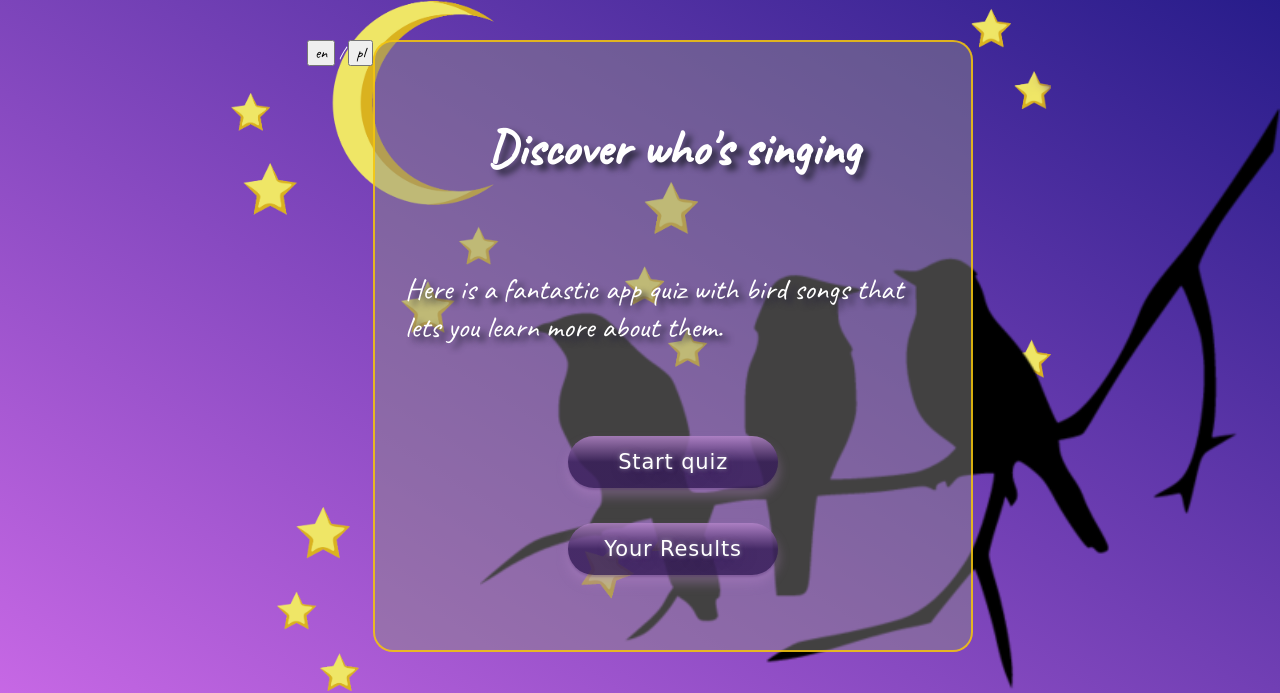
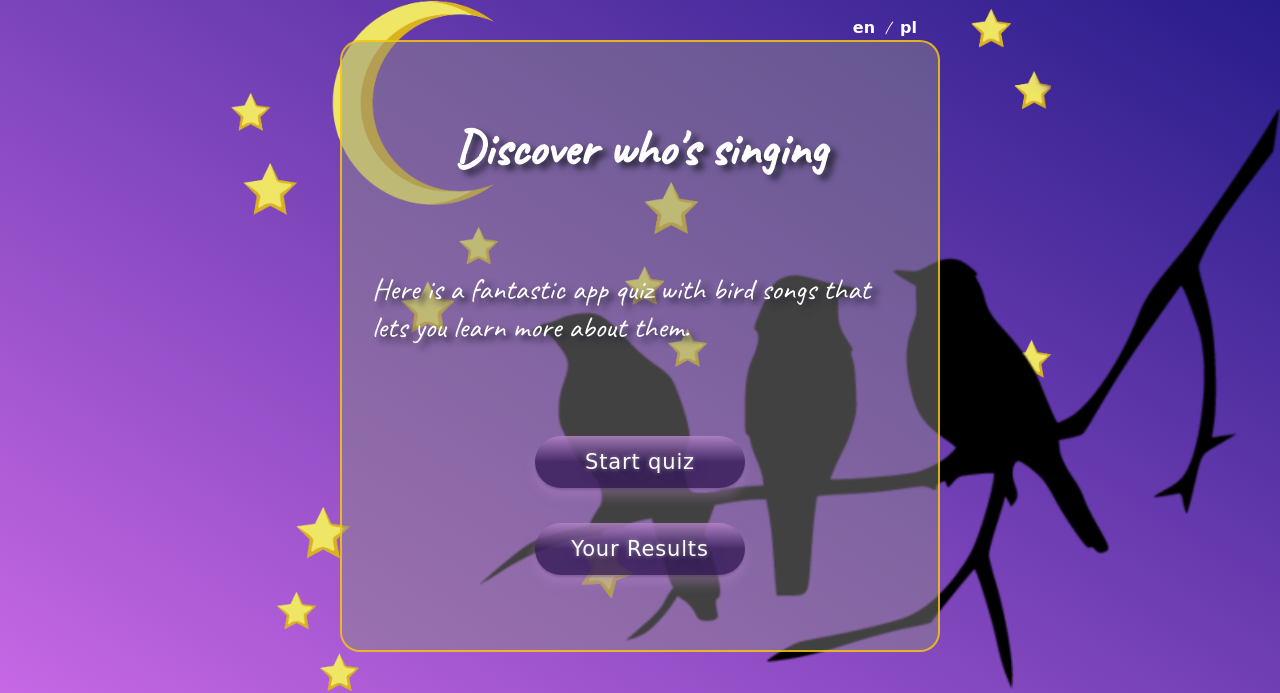
Before and after one commit to MarinaTripetska/song-bird, a website: page songbird/src/index.html in a window 1280 px wide. Shown: the top 693 px of the page. Drawn offline with nearby package versions, Linux system fonts and the light colour scheme; files that its build step writes are made by us from their sources; files whose address does not match are found by name; a web font is replaced by a local one.

Commit message:
feat: add styles for lang btn

```diff
--- a/songbird/src/index.html
+++ b/songbird/src/index.html
@@ -4,7 +4,6 @@
     <meta charset="UTF-8" />
     <meta http-equiv="X-UA-Compatible" content="IE=edge" />
     <meta name="viewport" content="width=device-width, initial-scale=1.0" />
-    <title>Song Bird App</title>
     <link
       rel="shortcut icon"
       type="image/ico"
@@ -17,15 +16,16 @@
       rel="stylesheet"
     />
     <link rel="stylesheet" href="style.css" />
+    <title>Song Bird App</title>
   </head>
   <body class="body">
     <main class="main">
-      <p>
-        <button class="english-btn" type="button">en</button>
-        /
-        <button class="polish-btn" type="button">pl</button>
-      </p>
       <div class="main__thumb">
+        <div class="i18n">
+          <button class="i18n__btn english-btn" type="button">en</button>
+          /
+          <button class="i18n__btn polish-btn" type="button">pl</button>
+        </div>
         <h1 class="main__title">Discover who's singing</h1>
         <p class="main__desc">
           Here is a fantastic app quiz with bird songs that lets you learn more
--- a/songbird/src/styles/components/_main-page.scss
+++ b/songbird/src/styles/components/_main-page.scss
@@ -22,6 +22,7 @@
   justify-content: center;
 
   &__thumb {
+    position: relative;
     padding: 75px 30px;
 
     max-width: 600px;
@@ -63,3 +64,19 @@
     max-width: 210px;
   }
 }
+
+.i18n {
+  position: absolute;
+  right: 15px;
+  top: -25px;
+
+  &__btn {
+    font-family: Anybody, cursive;
+    font-size: 16px;
+    font-weight: 700;
+    color: $white;
+    background-color: transparent;
+    border: none;
+    cursor: pointer;
+  }
+}
```
